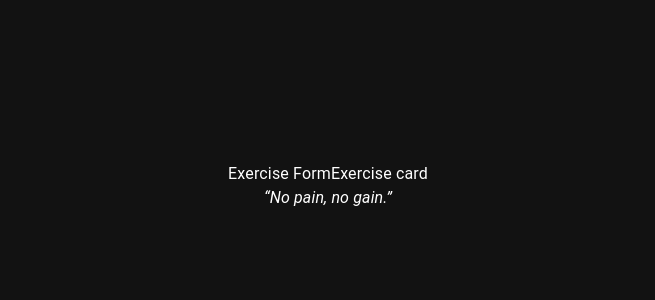
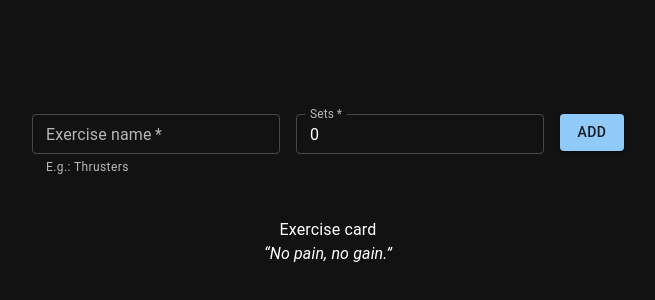
Before and after one commit to paulamazoc/fitness-tracker, a React (Vite) app: page / in a window 1280 px wide. Shown: the part 198-498 px from the top of the page, without its empty margins (312-967 px from the left). Built offline with nearby package versions, Linux system fonts and the light colour scheme.

Commit message:
feat: add exercise form with no logic

```diff
--- a/src/components/ExerciseForm.tsx
+++ b/src/components/ExerciseForm.tsx
@@ -1,5 +1,44 @@
+import { Box, Button, TextField } from "@mui/material";
+import { useState } from "react";
+
 export const ExerciseForm = () => {
+  const [name, setName] = useState("");
+  const [sets, setSets] = useState(0);
   return (
-    <>Exercise Form</>
+    <Box
+      component="form"
+      display="flex"
+      alignItems="flex-start"
+      position="sticky"
+      py={1}
+      px={2}
+      gap={2}
+      mb={4}
+      zIndex={2}
+    >
+      <TextField
+        label="Exercise name"
+        value={name}
+        helperText="E.g.: Thrusters"
+        onChange={(e) => setName(e.target.value)}
+        size="small"
+        fullWidth
+        required
+      />
+      <TextField
+        label="Sets"
+        value={sets}
+        onChange={(e) => setSets(Number(e.target.value))}
+        size="small"
+        fullWidth
+        required
+      />
+      <Button
+        type="submit"
+        variant="contained"
+      >
+        Add
+      </Button>
+    </Box>
   )
 };
```
